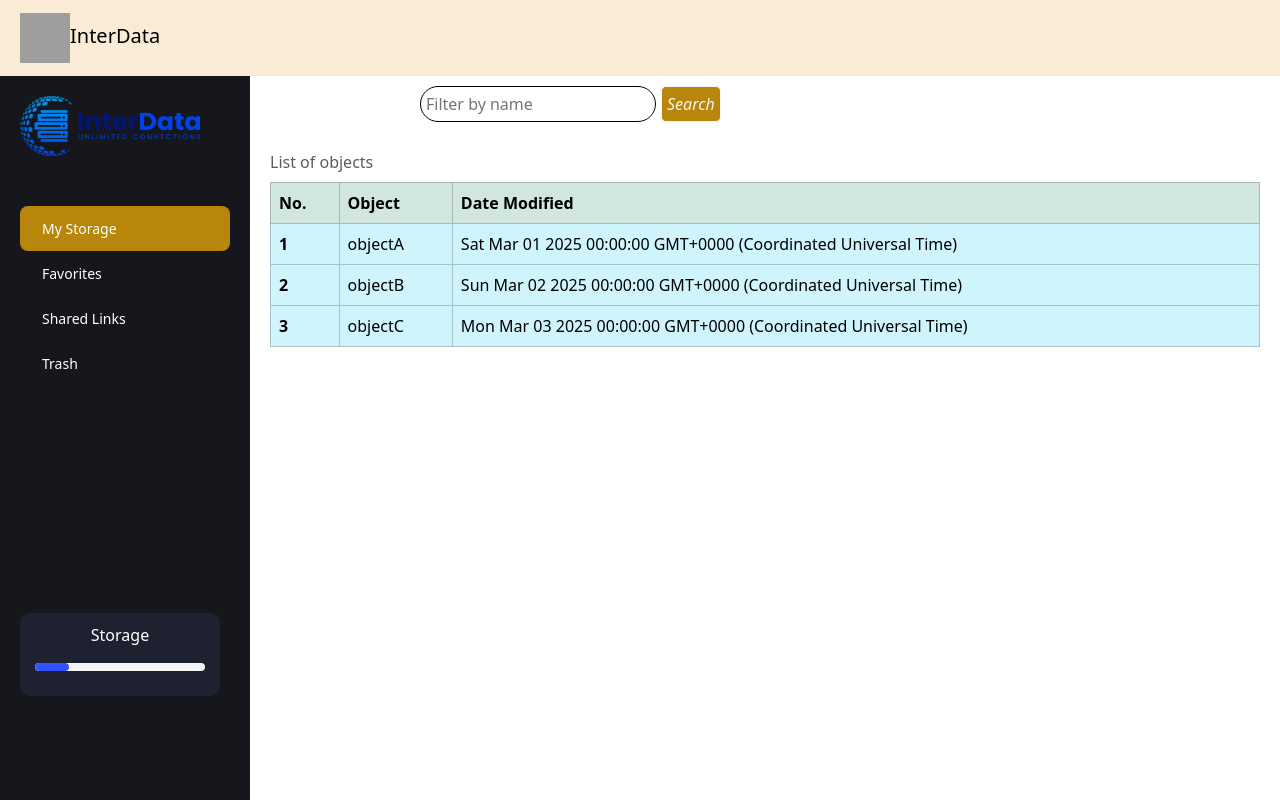
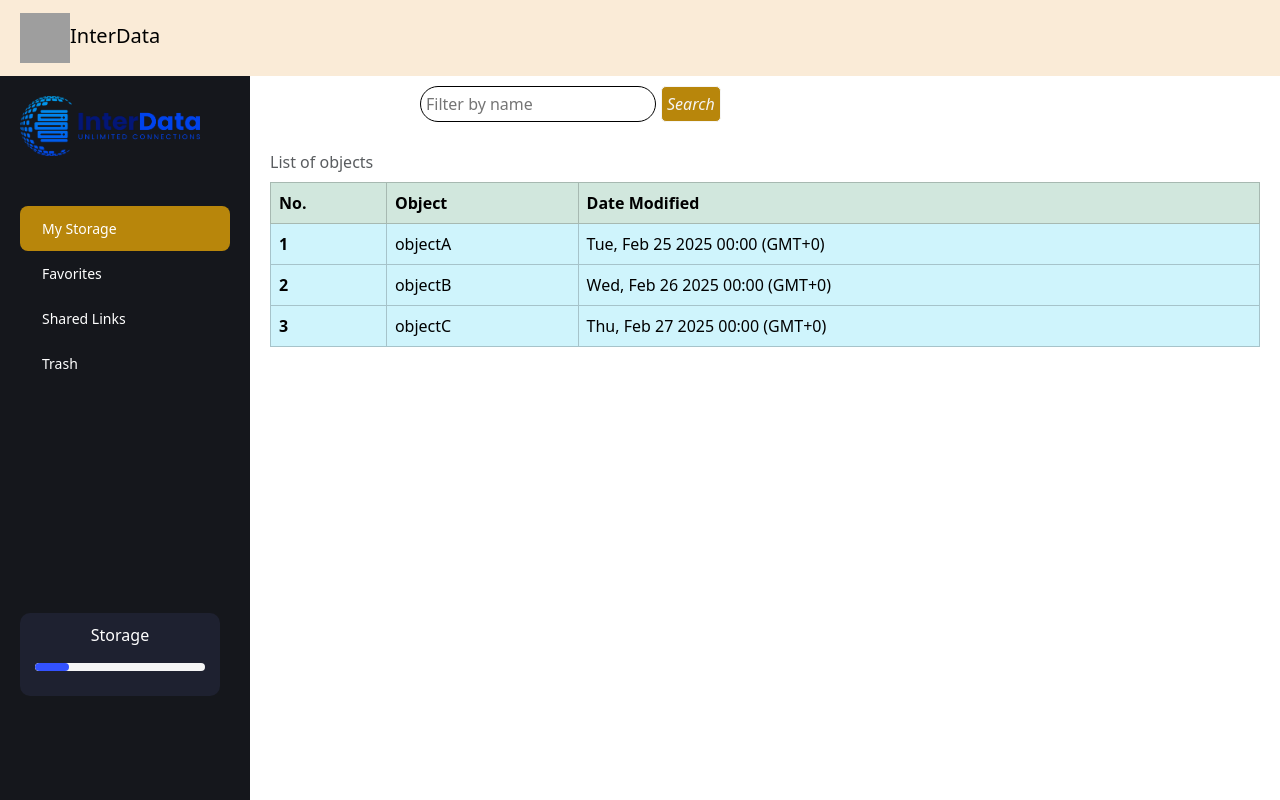
Before and after one commit to CristianoDinh/interdata-cli, an Angular app in the folder src-ui/: page / in a window 1280 px wide. Built offline with nearby package versions, Linux system fonts and the light colour scheme; grey boxes are pictures that could not be loaded.

Commit message:
update modifiedDate using DataPipe in Angular

```diff
--- a/src-ui/src/app/components/bucket-object/bucket-object.component.html
+++ b/src-ui/src/app/components/bucket-object/bucket-object.component.html
@@ -13,7 +13,7 @@
   <tr *ngFor="let bo of bucObjs, let i = index" class="table-info">
     <th scope="row">{{ i + 1 }}</th>
     <td>{{ bo.name }}</td>
-    <td>{{ bo.modifiedDate }}</td>
+    <td>{{ bo.modifiedDate | date:'EEE, MMM d y HH:mm (zzz)' }}</td>
   </tr>
   </tbody>
 </table>
--- a/src-ui/src/app/components/bucket-object/bucket-object.component.ts
+++ b/src-ui/src/app/components/bucket-object/bucket-object.component.ts
@@ -1,11 +1,12 @@
 import { Component, Input } from '@angular/core';
 import {BucketObject} from '../../interface/bucketObject';
-import {NgForOf} from '@angular/common';
+import {DatePipe, NgForOf} from '@angular/common';
 
 @Component({
   selector: 'app-bucket-object',
   imports: [
-    NgForOf
+    NgForOf,
+    DatePipe
   ],
   templateUrl: './bucket-object.component.html',
   styleUrl: './bucket-object.component.css'
--- a/src-ui/src/app/services/object.service.ts
+++ b/src-ui/src/app/services/object.service.ts
@@ -12,17 +12,17 @@ export class ObjectService {
     {
       "id": 1,
       "name": "objectA",
-      "modifiedDate": new Date("2025-02-29")
+      "modifiedDate": new Date("2025-02-25")
     },
     {
       "id": 2,
       "name": "objectB",
-      "modifiedDate": new Date("2025-02-30")
+      "modifiedDate": new Date("2025-02-26")
     },
     {
       "id": 3,
       "name": "objectC",
-      "modifiedDate": new Date("2025-02-31")
+      "modifiedDate": new Date("2025-02-27")
     },
   ]
 // có thể thay thế bước tạo dữ liệu mẫu trên bằng Factory Design Pattern
```
